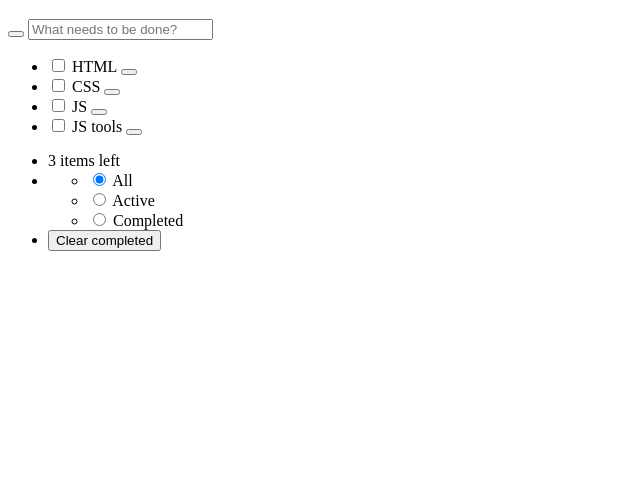
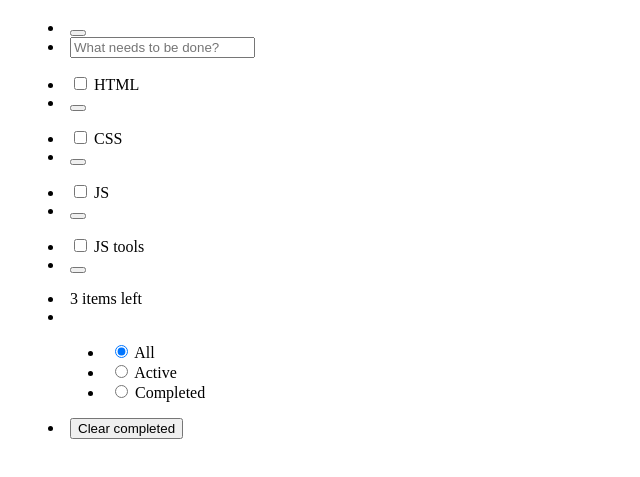
Before and after one commit to ok-technopolis-2020/Popok_Artem, a plain HTML site: page index.html in a window 1280 px wide. Shown: the part 61-538 px from the top of the page, without its empty margins (0-640 px from the left). Drawn offline with Linux system fonts and the light colour scheme.

Commit message:
Replace <ul>'s with menus and fix roles and aria labels

```diff
--- a/index.html
+++ b/index.html
@@ -11,39 +11,56 @@
             <h1>todos</h1>
         </header>
         <main>
-            <section role="toolbar">
+            <menu role="toolbar" aria-label="Adding tasks and bulk-marking as done">
+                <li>
                     <button aria-label="Mark all tasks as done"></button>
-                <input type="text" placeholder="What needs to be done?" aria-label="Add new task">
-            </section>
-            <section role="listbox" aria-label="List of tasks">
-                <ul>
+                </li>
+                <li>
+                    <input type="text" placeholder="What needs to be done?" role="combobox" aria-label="Add new task">
+                </li>
+            </menu>
+            <section role="list" aria-label="List of tasks">
+                <menu role="listitem" aria-label="&quot;HTML&quot; task">
                     <li>
                         <input type="checkbox" name="tasks" id="task1" aria-label="Mark as done">
                         <label for="task1">HTML</label>
+                    </li>
+                    <li>
                         <button aria-label="Delete task"></button>
                     </li>
+                </menu>
+                <menu role="listitem" aria-label="&quot;CSS&quot; task">
                     <li>
                         <input type="checkbox" name="tasks" id="task2" aria-label="Mark as done">
                         <label for="task2">CSS</label>
+                    </li>
+                    <li>
                         <button aria-label="Delete task"></button>
                     </li>
+                </menu>
+                <menu role="listitem" aria-label="&quot;JS&quot; task">
                     <li>
                         <input type="checkbox" name="tasks" id="task3" aria-label="Mark as done">
                         <label for="task3">JS</label>
+                    </li>
+                    <li>
                         <button aria-label="Delete task"></button>
                     </li>
+                </menu>
+                <menu role="listitem" aria-label="&quot;JS tools&quot; task">
                     <li>
                         <input type="checkbox" name="tasks" id="task4" aria-label="Mark as done">
                         <label for="task4">JS tools</label>
+                    </li>
+                    <li>
                         <button aria-label="Delete task"></button>
                     </li>
-                </ul>
+                </menu>
             </section>
-            <section role="toolbar">
-                <ul>
-                    <li role="contentinfo">3 items left</li>
-                    <li>
-                        <ul role="radiogroup" aria-label="Tasks filters">
+            <menu role="toolbar" aria-label="Filtering and misc">
+                <li role="contentinfo" aria-label="Tasks left to do">3 items left</li>
+                <li aria-label="Tasks filters">
+                    <menu role="radiogroup">
                         <li>
                             <input type="radio" id="all" name="tasks-filters" checked>
                             <label for="all">All</label>
@@ -56,13 +73,12 @@
                             <input type="radio" id="completed" name="tasks-filters" type="radio">
                             <label for="completed">Completed</label>
                         </li>
-                        </ul>
+                    </menu>
                 </li>
-                    <li>
+                <li aria-label="Clear completed tasks">
                     <button>Clear completed</button>
                 </li>
-                </ul>
-            </section>
+            </menu>
         </main>
     </body>
 
```
Lines whose indentation alone changed are shown as unchanged.
